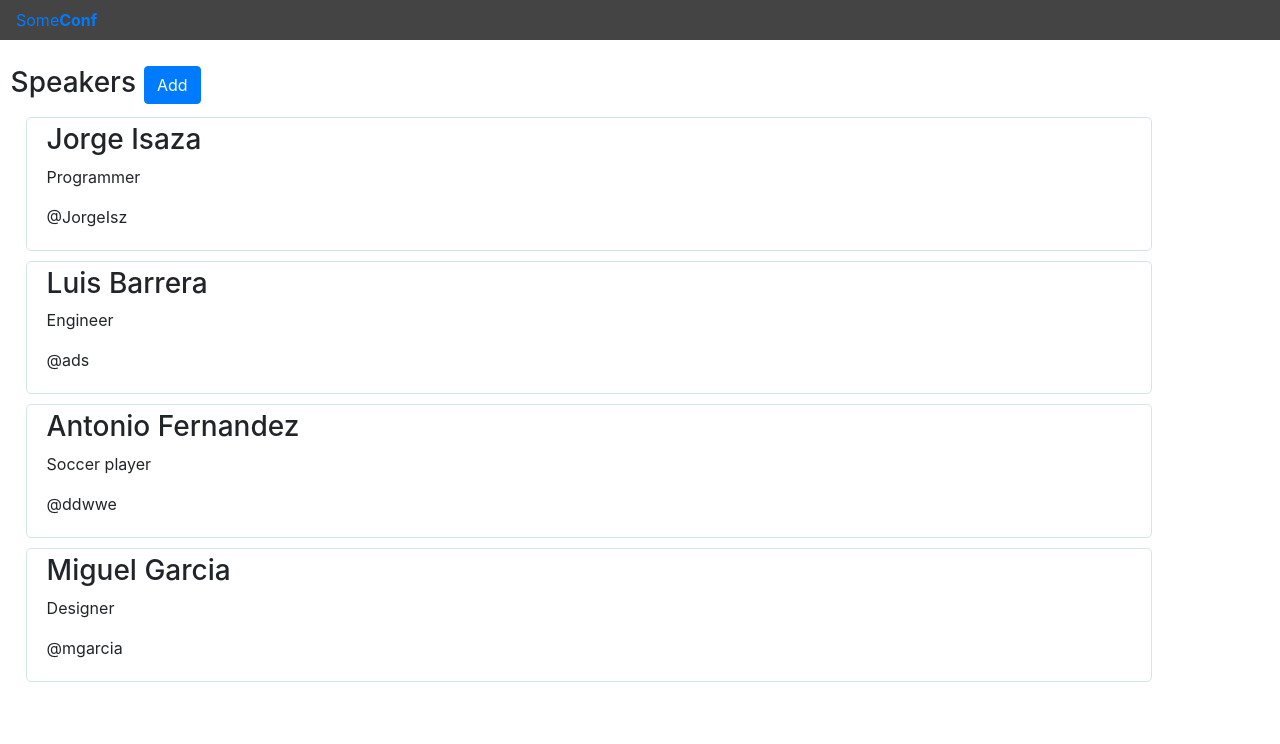
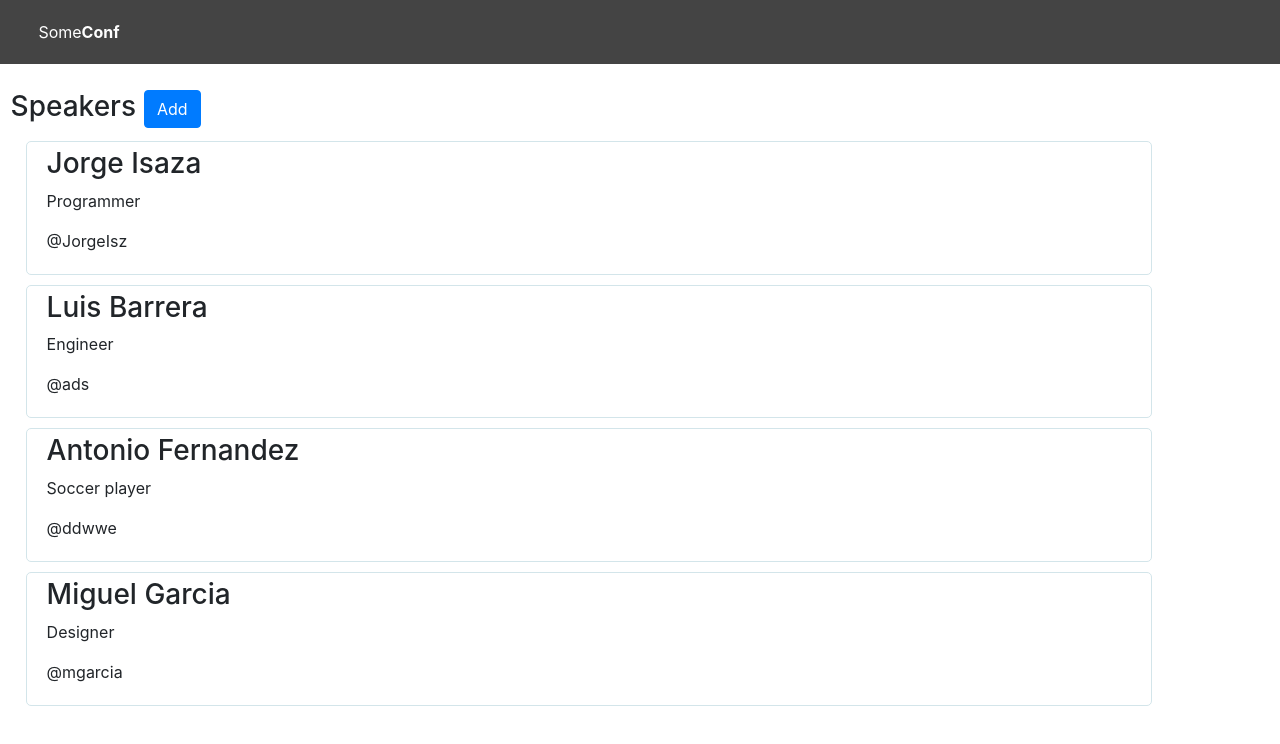
Before and after one commit to JorgeIsz/badges, a React (Create React App) app: page /badges in a window 1280 px wide. Shown: the top 744 px of the page. Built offline with nearby package versions, Linux system fonts and the light colour scheme.

Commit message:
Agregado: Layout para desplegar Navbar 1 sola vez

```diff
--- a/src/App.js
+++ b/src/App.js
@@ -3,14 +3,17 @@
 
 import Badges from './pages/Badges';
 import BadgeNew from './pages/BadgeNew'
+import Layout from './components/Layout'
 
 function App() {
   return (
 	<BrowserRouter>
-	  <Switch>
-	    <Route exact path="/badges/new" component={BadgeNew}/>
-	    <Route exact path="/badges" component={Badges}/>
-	  </Switch>
+	  <Layout>
+	  	<Switch>
+	  	  <Route exact path="/badges/new" component={BadgeNew}/>
+	  	  <Route exact path="/badges" component={Badges}/>
+	  	</Switch>
+	  </Layout>
 	</BrowserRouter>
   )
 }
--- /dev/null
+++ b/src/components/Layout.js
@@ -0,0 +1,15 @@
+import React from 'react'
+
+import Navbar from './Navbar'
+
+function Layout(props){
+
+	return (
+		<React.Fragment>
+			<Navbar />
+			{props.children}
+		</React.Fragment>
+	)
+}
+
+export default Layout
--- a/src/pages/BadgeNew.js
+++ b/src/pages/BadgeNew.js
@@ -1,7 +1,7 @@
 import React from 'react'
+
 import Badge from '../components/Badge'
 import BadgeForm from '../components/BadgeForm'
-import Navbar from '../components/Navbar'
 
 import './styles/BadgeNew.css'
 
@@ -29,7 +29,6 @@
 	render(){
 		return (
 			<div className="badge-new">
-				<Navbar/>
 				<div className="badge-new-content">
 					<div className="badges-list">
 						<Badge
--- a/src/pages/Badges.js
+++ b/src/pages/Badges.js
@@ -2,7 +2,6 @@
 import BadgesList from '../components/BadgesList'
 import { Link } from 'react-router-dom'
 
-import Navbar from '../components/Navbar'
 
 import './styles/Badges.css'
 
@@ -20,7 +19,6 @@
 	render(){
 		return (
 		<div>
-			<Navbar />
 			<div className="badges-content">
 				<div className="row">
 					<h3>Speakers</h3>
```
Also changed, not shown: src/components/Navbar.js (line endings or trailing spaces), 1 other file (tests, documents, lock files or other folders).
